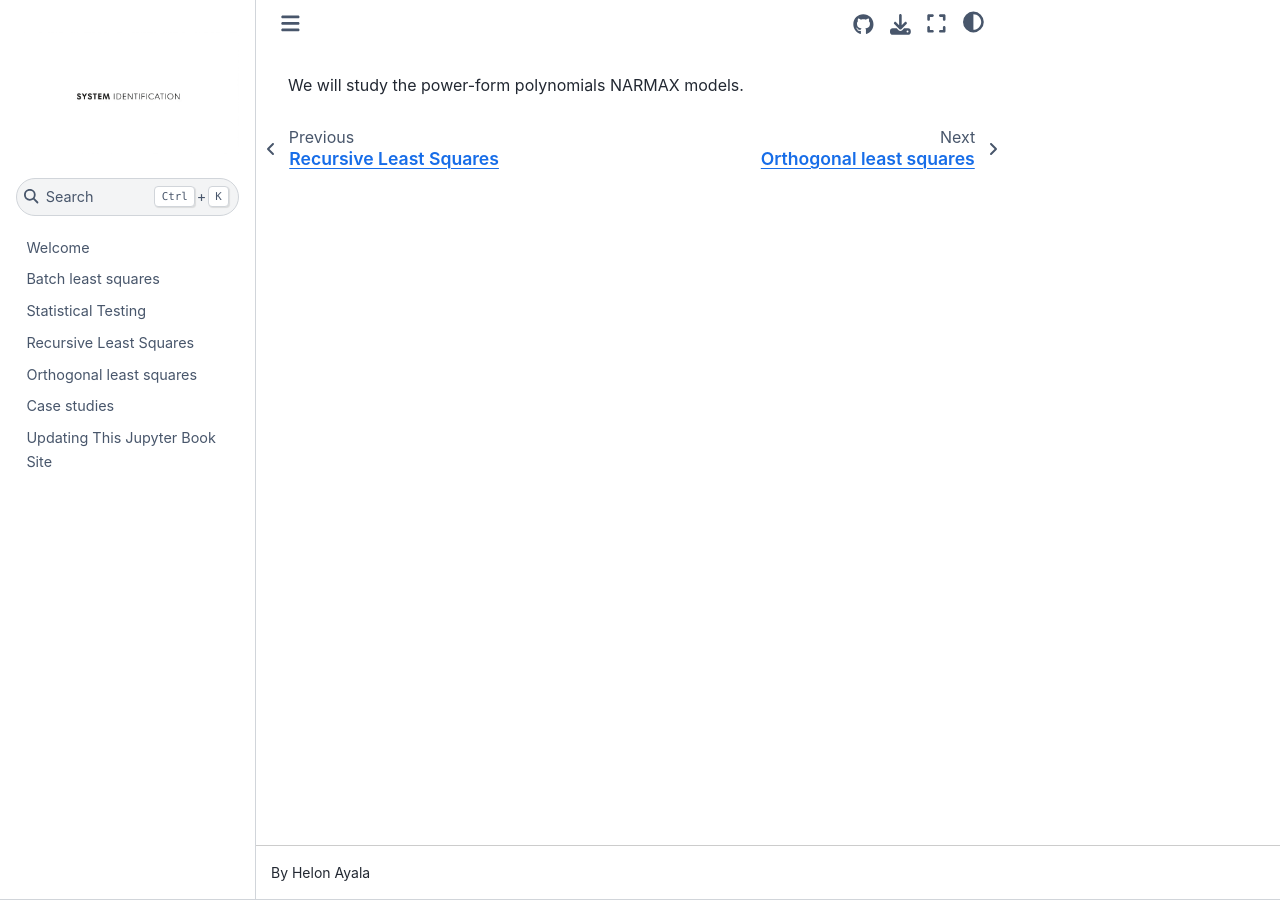
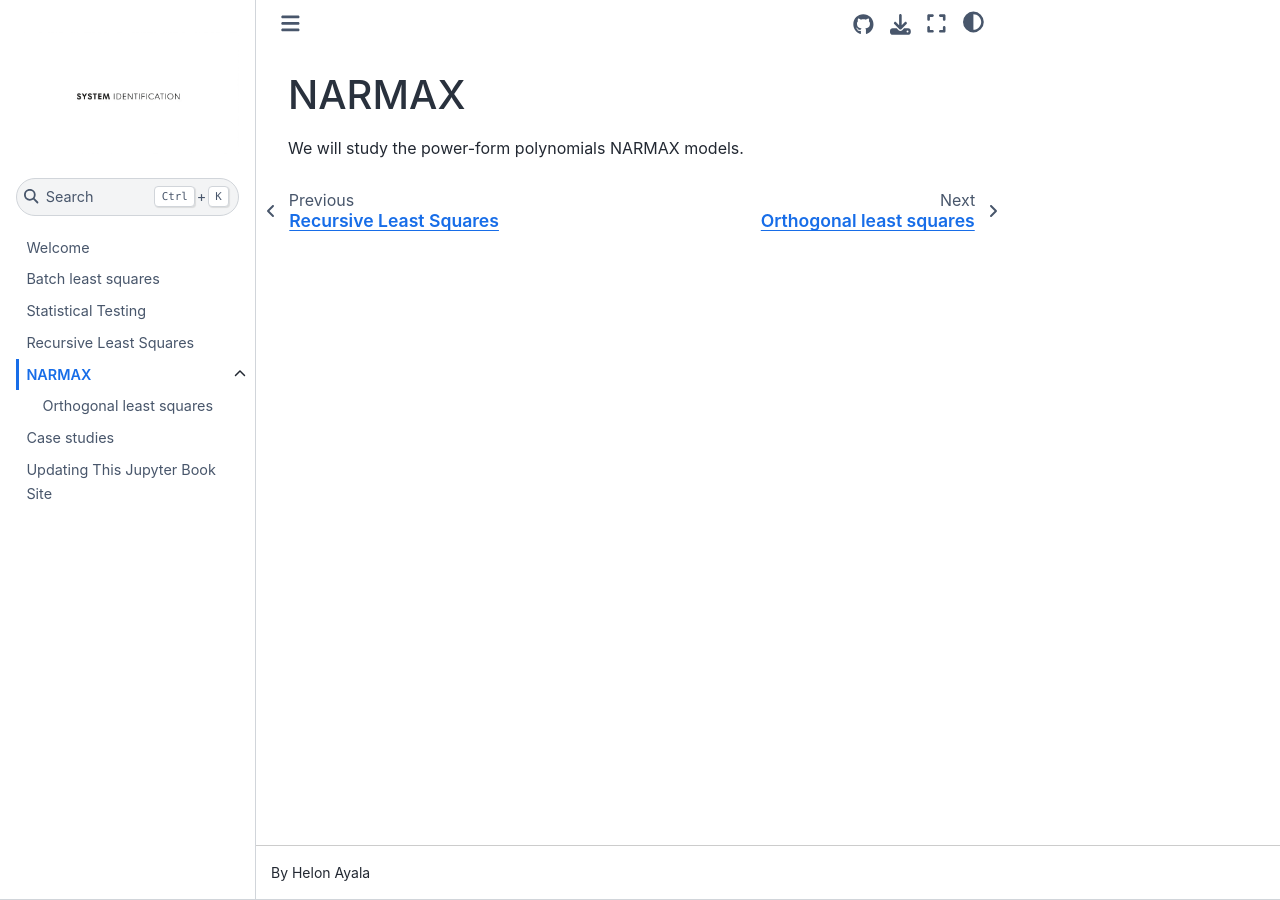
Before and after one commit to helonayala/sysid, a Jupyter Book: the page built from narmax.md, in a window 1280 px wide. Built offline with Jupyter Book 1.0.4 settings and Sphinx 7.4.7 and the Sphinx Book theme 1.1.4, drawn with Linux system fonts in a browser that asks for light colours; pages that are not in the unit, such as notebooks, are missing from menus.

Commit message:
Update narmax.md

```diff
--- a/narmax.md
+++ b/narmax.md
@@ -1 +1,3 @@
+# NARMAX
+
 We will study the power-form polynomials NARMAX models.
```
